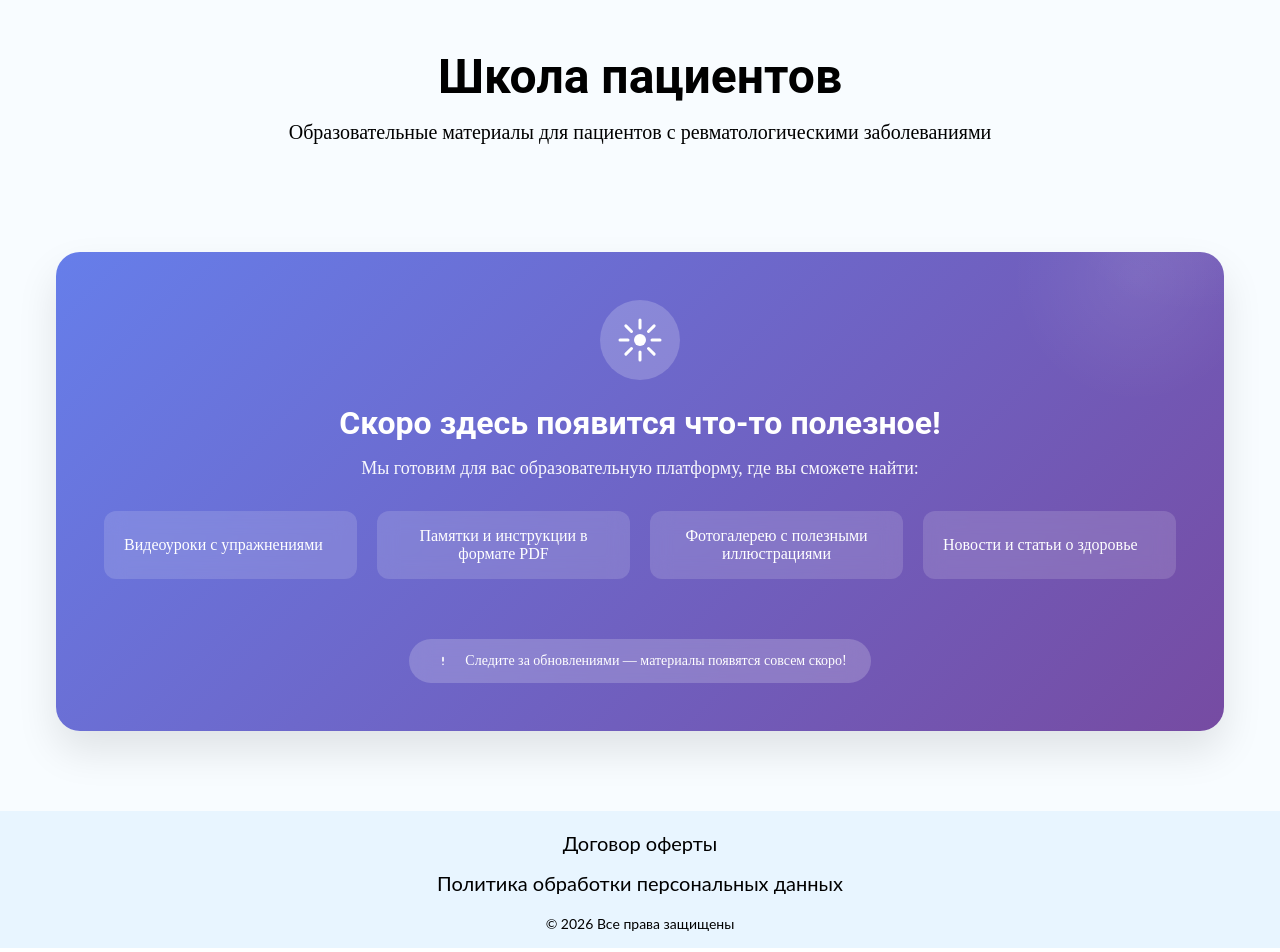
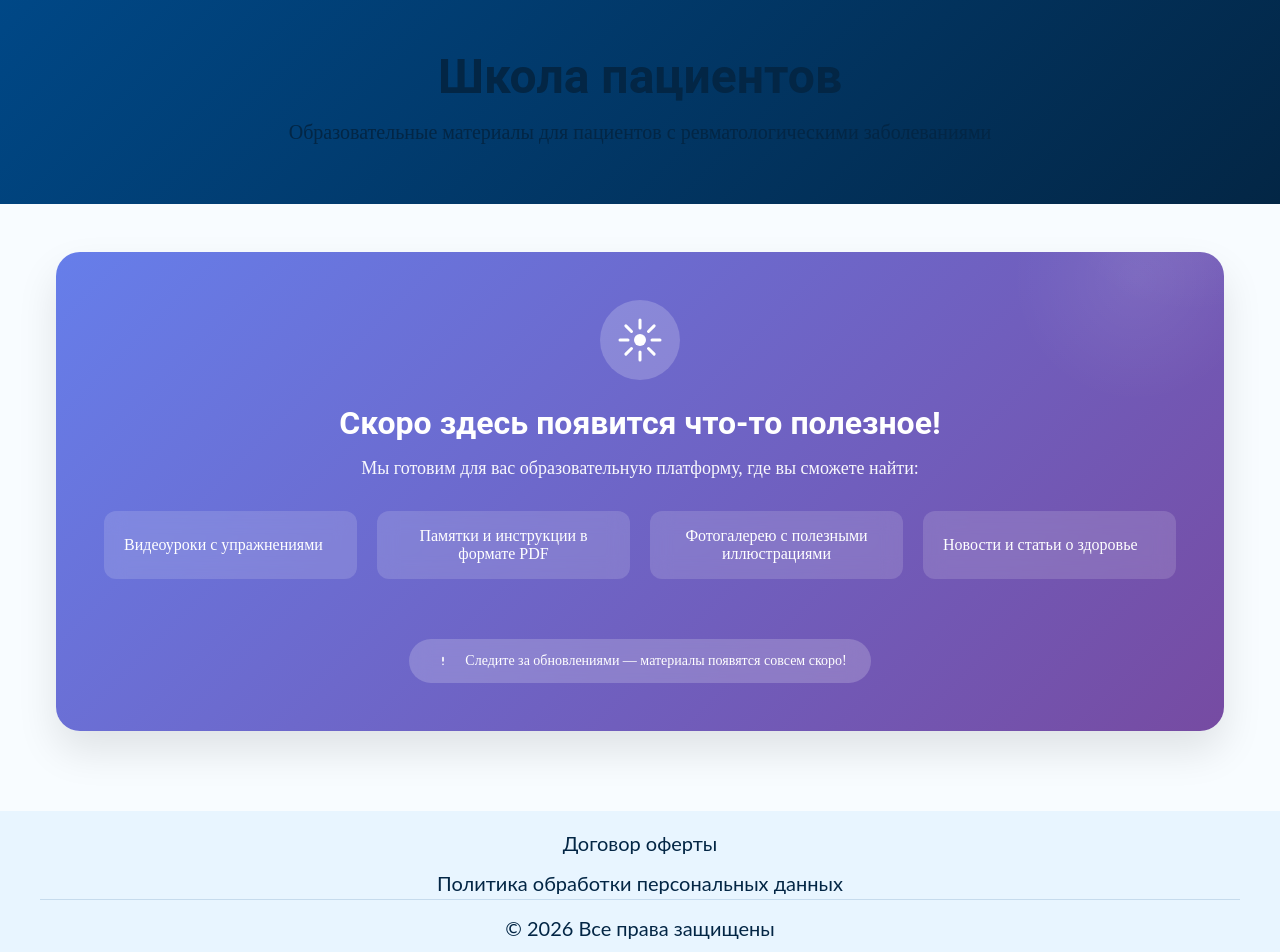
Before and after one commit to Nadya-Semyonova/doctorSavelieva, a React (Vite) app: page /school in a window 1280 px wide. Shown: the part 100-1052 px from the top of the page. Built offline with nearby package versions, Linux system fonts and the light colour scheme.

Commit message:
Поправила наименования переменных

```diff
--- a/src/layouts/Footer/Footer.module.css
+++ b/src/layouts/Footer/Footer.module.css
@@ -34,7 +34,7 @@
 
 .legalLink {
   background: transparent;
-  color: var(--color-text);
+  color: var(--color-text-primary);
   font-size: var(--font-size-small);
   font-weight: var(--font-weight-regular);
   text-decoration: none;
@@ -57,12 +57,12 @@
 .copyright {
   text-align: center;
   padding-top: var(--spacing-lg);
-  border-top: 1px solid var(--border-color-light);
+  border-top: 1px solid var(--color-border);
   padding-bottom: 20px;
 }
 
 .copyright p {
-  color: var(--text-secondary);
+  color: var(--color-text-primary);
   font-size: var(--font-size-sm);
   margin: 0;
 }
@@ -96,7 +96,7 @@
   }
 
   .copyright p {
-    font-size: clamp(0.875rem, 1.8vw, var(--font-size-sm, 0.875rem));
+    font-size: clamp(0.875rem, 1.8vw, var(--font-size-small, 0.875rem));
   }
 }
 
@@ -136,7 +136,7 @@
     width: 100%;
     padding-top: 16px;
     padding-bottom: 12px;
-    border-top: 1px solid var(--border-color-light, rgb(0 72 135 / 15%));
+    border-top: 1px solid var(--color-border);
   }
 
   .copyright p {
--- a/src/layouts/Header/Header.module.css
+++ b/src/layouts/Header/Header.module.css
@@ -65,7 +65,7 @@
 }
 
 .navLink:active {
-  color: var(--color-primary-dark);
+  color: var(--color-text-primary);
 }
 
 .navLink:focus-visible {
--- a/src/pages/SchoolPage/School.module.css
+++ b/src/pages/SchoolPage/School.module.css
@@ -4,7 +4,7 @@
 }
 
 .schoolHero {
-  background: linear-gradient(135deg, var(--color-primary) 0%, var(--color-primary-dark) 100%);
+  background: linear-gradient(135deg, var(--color-primary) 0%, var(--color-text-primary) 100%);
   padding: 60px 0;
   margin-bottom: 48px;
 }
@@ -18,14 +18,14 @@
 .schoolHero__title {
   font-size: 48px;
   font-weight: 700;
-  color: var(--color-primary-dark);
+  color: var(--color-text-primary);
   text-align: center;
   margin-bottom: 16px;
 }
 
 .schoolHero__subtitle {
   font-size: 20px;
-  color: var(--color-primary-dark);
+  color: var(--color-text-primary);
   text-align: center;
 }
 
--- a/src/pages/documents/documents.module.css
+++ b/src/pages/documents/documents.module.css
@@ -1,9 +1,10 @@
 /* сделать стили нормальные (?) шрифт (?) и подкорректировать сам текст */
+
 /* ========== БАЗОВЫЕ СТИЛИ ========== */
 .container {
   padding: 100px;
   font-family: var(--font-secondary);
-  background-color: var(--color-bg-primary);
+  background-color: var(--color-background);
 }
 
 .content {
@@ -16,7 +17,7 @@
 }
 
 /* ========== TABLET: < 1440px ========== */
-@media (max-width: 1439px) {
+@media (width <= 1439px) {
   .container {
     padding: 60px 40px;
   }
@@ -28,7 +29,7 @@
 }
 
 /* ========== MOBILE: < 768px ========== */
-@media (max-width: 767px) {
+@media (width <= 767px) {
   .container {
     padding: 40px 20px;
   }
@@ -45,7 +46,7 @@
 }
 
 /* ========== SMALL MOBILE: < 480px ========== */
-@media (max-width: 479px) {
+@media (width <= 479px) {
   .container {
     padding: 32px 20px;
   }
--- a/src/sections/About/About.module.css
+++ b/src/sections/About/About.module.css
@@ -5,11 +5,13 @@
   gap: 50px;
   position: relative;
 }
+
 .intro {
   font-family: var(--font-secondary);
   font-weight: var(--font-weight-regular);
   font-size: var(--font-size-text);
 }
+
 .info {
   display: flex;
   flex-direction: column;
--- a/src/sections/About/EducationTab/EducationTab.module.css
+++ b/src/sections/About/EducationTab/EducationTab.module.css
@@ -75,7 +75,7 @@
   width: 44px;
   height: 44px;
   border-radius: 50%;
-  background: var(--color-bg-accent);
+  background: var(--color-primary-light);
   border: none;
   cursor: pointer;
   z-index: 10;
--- a/src/sections/Address/Address.module.css
+++ b/src/sections/Address/Address.module.css
@@ -25,7 +25,7 @@
   font-family: var(--font-secondary);
   font-size: clamp(1rem, 2vw, var(--font-size-text));
   font-weight: var(--font-weight-regular);
-  color: var(--color-text);
+  color: var(--color-text-primary);
   text-align: left;
 }
 
@@ -38,7 +38,7 @@
 
 .action:hover {
   background-color: var(--color-surface);
-  color: var(--text-inverse);
+  color: var(--color-text-secondary);
   transform: translateY(-2px);
   box-shadow: var(--shadow-sm);
 }
--- a/src/sections/Links/Links.module.css
+++ b/src/sections/Links/Links.module.css
@@ -59,7 +59,7 @@
 
 .LinkButton:hover {
   background-color: var(--color-surface);
-  color: var(--text-inverse);
+  color: var(--color-text-secondary);
   transform: translateY(-2px);
   box-shadow: var(--shadow-sm);
 }
```
Also changed, not shown: src/styles/variables.css (+0 -8 lines).
